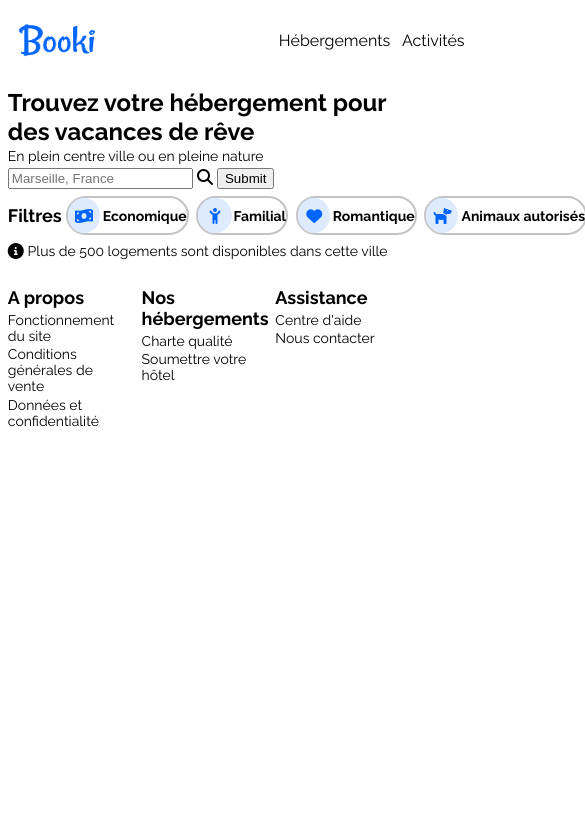
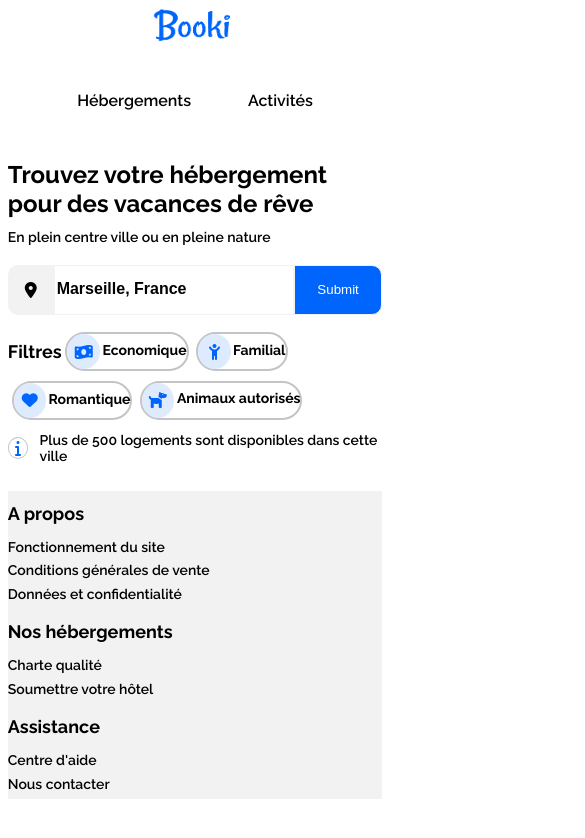
Before and after one commit to Difteria/myBooki01, a plain HTML site: page index.html in a window 390 px wide. Shown: the whole page, 585 px wide, since content can reach past the window. Drawn offline with Linux system fonts and the light colour scheme.

Commit message:
ajout du css de la barre de recherche et responsive

```diff
--- a/Styles/styles.css
+++ b/Styles/styles.css
@@ -7,6 +7,9 @@ body{
     color: black;
     font-family: 'Raleway', sans-serif;
 }
+
+/* ---------- HEADER DESKTOP DISPLAY ---------- */
+
 header{
     display: flex;
     flex-direction: column;
@@ -35,6 +38,7 @@ nav a{
     display: flex;
     align-items: center;
     height: 100%;
+    font-weight: 600;
 }
 .nav_01{
     position: relative;
@@ -79,14 +83,54 @@ header h1{
 header p{
     margin: 0 0 0 2%;
     font-size: 14px;
+    font-weight: 600;
 }
 form{
-    margin: 1% 0 2% 2%;
+    display: flex;
+    flex-direction: row;
+    align-items: center;
+    margin: 2% 0 2% 2%;
+    height: 50px;
+}
+.location{
+    display: flex;
+    align-items: center;
+    justify-content: center;
+    height: 50px;
+    width: 50px;
+    border-radius: 10px 0 0 10px;
+    background-color: #f2f2f2;
+}
+label{
+    width: 250px;
+}
+form input{
+    height: 50px;
+    border: 1px solid #f2f2f2;
+}
+form input::placeholder{
+    font-size: 16px;
+    font-weight: 700;
+    margin-left: 10%;
+    color: black;
+}
+input[type='search']{
+    width: 100%;
+}
+input[type='submit']{
+    background-color: #0065FC;
+    color: white;
+    width: 95px;
+    border-radius: 0 10px 10px 0;
+}
+#loupe{
+    display: none;
 }
 .search_filters{
     display: flex;
     flex-direction: row;
     align-items: center;
+    margin-left: 2%;
 }
 .filter{
     display: flex;
@@ -110,7 +154,6 @@ form{
     background-color: #DEEBFF;
 }
 .search_filters h2{
-    margin: 0 0 0 2%;
     font-size: 18px;
 }
 .filter p{
@@ -123,27 +166,137 @@ form{
     align-items: center;
     margin: 2% 0 2% 2%;
 }
+.info{
+    display: flex;
+    align-items: center;
+    justify-content: center;
+    color: #0065FC;
+    border: 1px solid #c4c4c4;
+    border-radius: 50%;
+    height: 20px;
+    width: 20px;
+}
 .dispo p{
     margin-left: 1%;
 }
 
-
+/* ---------- FOOTER DESKTOP DISPLAY ---------- */
 
 footer{
     display: flex;
     flex-direction: row;
     justify-content: space-between;
-    margin-left: 2%;
-    margin-top: 5%;
+    margin: 5% 2% 0 2%;
+    background-color: #f2f2f2;
 }
 footer h1{
-    margin: 0 0 4% 0;
+    margin-bottom: 4%;
     font-size: 18px;
 }
 footer p{
     margin: 2% 0 2% 0;
     font-size: 14px;
+    font-weight: 600;
 }
 .foot_element{
     width: 30%;
 }
+
+
+@media screen and (min-width: 768px) and (max-width: 992px){
+
+}
+
+
+@media screen and (max-width: 768px){
+
+/* ---------- HEADER MOBILE DISPLAY ---------- */
+
+    header .menu_bar{
+        display: flex;
+        flex-direction: column;
+        align-items: center;
+        height: 140px;
+        margin-bottom: 5%;
+    }
+    nav{
+        display: flex;
+        flex-direction: row;
+        justify-content: space-around;
+        width: 75%;
+        height: 80px;
+    }
+    .nav_01:hover a::before{
+        display: none;
+    }
+    .nav_02:hover a::before{
+        display: none;
+    }
+    .nav_01:hover a::after{
+        content: '';
+        position: absolute;
+        left: 0;
+        right: 0;
+        bottom: 0;
+        height: 3px;
+        width: 100%;
+        background-color: #0065FC;
+    }
+    .nav_02:hover a::after{
+        content: '';
+        position: absolute;
+        left: 0;
+        right: 0;
+        bottom: 0;
+        height: 3px;
+        width: 100%;
+        background-color: #0065FC;
+    }
+    header h1{
+        margin-bottom: 3%;
+        margin-right: 2%;
+    }
+    header p{
+        margin-bottom: 3%;
+    }
+    form{
+        justify-content: center;
+        margin-bottom: 3%;
+        margin-right: 2%;
+    }
+    form label{
+        width: 70%;
+    }
+    input[type='search']{
+        width: 100%;
+    }
+    .search_filters{
+        display: flex;
+        flex-direction: row;
+        align-items: center;
+        flex-wrap: wrap;
+        margin-right: 2%;
+    }
+    .filter{
+        margin-top: 1%;
+        margin-bottom: 1%;
+    }
+    .dispo{
+        margin-right: 2%;
+    }
+    .dispo p{
+        margin-left: 3%;
+        margin-bottom: 0;
+    }
+
+/* ---------- FOOTER MOBILE DISPLAY ---------- */
+
+    footer{
+        display: flex;
+        flex-direction: column;
+    }
+    .foot_element{
+        width: 100%;
+    }
+
+}
--- a/index.html
+++ b/index.html
@@ -28,6 +28,7 @@
         <p>En plein centre ville ou en pleine nature</p>
         <form>
             <!-- Icone pin location - Barre de Recherche input text - Bouton rechercher (Icone loupe en mobile) -->
+            <span class="location"><i class="fa-solid fa-location-dot"></i></span>
             <label>
                 <input type="search" name="city_search" placeholder="Marseille, France">
             </label>
@@ -50,7 +51,7 @@
             </div>
         </div>
         <div class="dispo">
-            <i class="fa-solid fa-circle-info"></i><p>Plus de 500 logements sont disponibles dans cette ville</p>
+            <span class="info"><i class="fa-solid fa-info"></i></span><p>Plus de 500 logements sont disponibles dans cette ville</p>
         </div>
     </header>
     <main>
```
Also changed, not shown: 1 other file.
